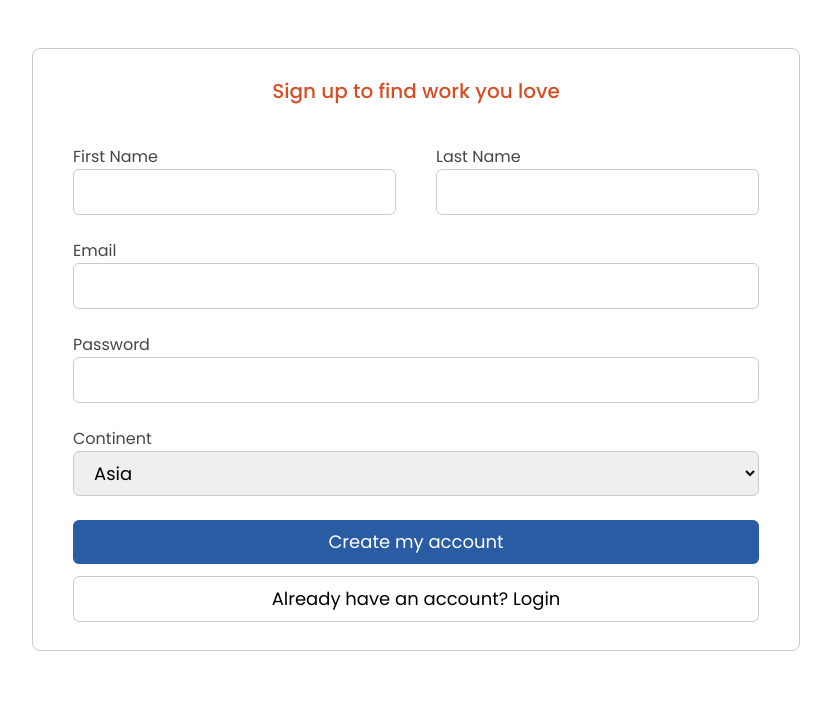
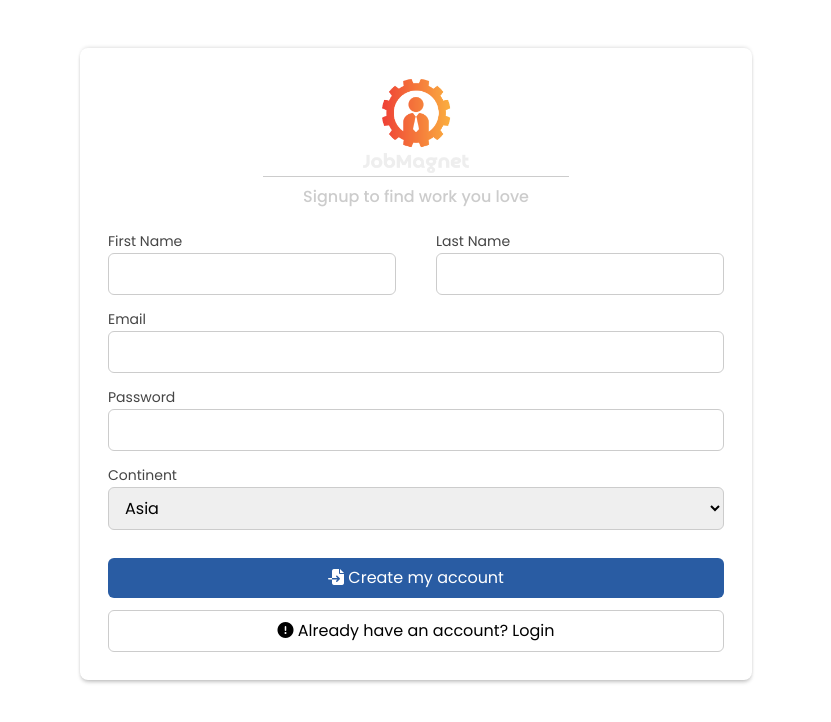
Before and after one commit to BhuvanPdDahal/JobMagnet, a React (Create React App) app in the folder client/: page /signup/1 in a window 1280 px wide. Shown: the top 722 px of the page, without its empty margins (224-1055 px from the left). Built offline with nearby package versions, Linux system fonts and the light colour scheme.

Commit message:
More UI updates

```diff
--- a/client/src/App.tsx
+++ b/client/src/App.tsx
@@ -36,7 +36,7 @@ function App() {
                         <Route path=':id' element={<JobDetails />} />
                         <Route path='create' element={<JobForm />} />
                         <Route path='search' element={<JobPosts />} />
-                        <Route path=':id/post' element={<ExpertiseForm />} />
+                        <Route path=':id/apply' element={<ExpertiseForm />} />
                     </Route>
                     <Route path='/freelancers/*'>
                         <Route index element={<Freelancers />} />
--- a/client/src/components/Auth/Auth.tsx
+++ b/client/src/components/Auth/Auth.tsx
@@ -2,6 +2,7 @@ import React, { useState, useEffect } from 'react';
 import { useLocation, useParams, useNavigate } from 'react-router-dom';
 import { useDispatch, useSelector } from 'react-redux';
 
+import Logo from '../../images/logo.png';
 import { signup, login } from '../../actions/auth';
 import { State } from '../../interfaces/store';
 
@@ -56,42 +57,46 @@ const Auth: React.FC = () => {
     const { isLoading } = useSelector((state: State) => state.auth);
 
     return (
-        <div className='my-12 max-w-3xl rounded-lg px-10 py-7 border border-solid border-grey mx-auto'>
-            <header className='text-center font-medium text-secondary text-xl'>{isSignup ? "Sign up" : "Log in"} to {userType === "client" ? "hire talent" : "find work you love"}</header>
+        <div className='h-100 w-100'>
+            <div className='my-12 max-w-2xl rounded-lg shadow-normal p-7 mx-auto'>
+                <div className='flex flex-col items-center'>
+                    <img src={Logo} className='h-100px' alt="Logo" />
+                    <header className='text-center font-medium text-grey px-10 text-md pt-2 border-t border-solid border-grey'>{isSignup ? "Signup" : "Login"} to {userType === "client" ? "hire talent" : "find work you love"}</header>
+                </div>
                 <form onSubmit={handleSubmit}>
                     {isSignup && (
                         <>
-                        <div className='flex gap-10 mt-10 mb-6'>
+                            <div className='flex gap-10 mt-5 mb-3'>
                                 <div className='w-full'>
-                                <label htmlFor="firstName" className='text-md text-textcolor'>First Name</label>
-                                <input onChange={handleChange} type="text" name='firstName' className='w-full outline-none text-lg px-4 py-2 rounded-md border border-solid border-grey focus:border-primary' id='firstName' required />
+                                    <label htmlFor="firstName" className='text-sm text-textcolor'>First Name</label>
+                                    <input onChange={handleChange} type="text" name='firstName' className='w-full outline-none px-3 py-2 rounded-md border border-solid border-grey focus:border-primary' id='firstName' required />
                                 </div>
                                 <div className='w-full'>
-                                <label htmlFor="lastName" className='text-md text-textcolor'>Last Name</label>
-                                <input onChange={handleChange} type="text" name='lastName' className='w-full outline-none text-lg px-4 py-2 rounded-md border border-solid border-grey focus:border-primary' id='lastName' required />
+                                    <label htmlFor="lastName" className='text-sm text-textcolor'>Last Name</label>
+                                    <input onChange={handleChange} type="text" name='lastName' className='w-full outline-none px-3 py-2 rounded-md border border-solid border-grey focus:border-primary' id='lastName' required />
                                 </div>
                             </div>
                             {userType === 'freelancer' && (
-                            <div className='mb-6'>
-                                <label htmlFor="skills" className='text-md text-textcolor'>Skills (Eg: developer, writer, designer)</label>
-                                <input onChange={handleChange} type="text" name='skills' className='w-full outline-none text-lg px-4 py-2 rounded-md border border-solid border-grey focus:border-primary' id='skills' required />
+                                <div className='mb-3'>
+                                    <label htmlFor="skills" className='text-sm text-textcolor'>Skills (Eg: developer, writer, designer)</label>
+                                    <input onChange={handleChange} type="text" name='skills' className='w-full outline-none px-3 py-2 rounded-md border border-solid border-grey focus:border-primary' id='skills' required />
                                 </div>
                             )}
                         </>
                     )}
 
-                <div className='mb-6'>
-                    <label htmlFor="email" className='text-md text-textcolor'>Email</label>
-                    <input onChange={handleChange} type="email" name='email' className='w-full outline-none text-lg px-4 py-2 rounded-md border border-solid border-grey focus:border-primary' id='email' required />
+                    <div className='mb-3'>
+                        <label htmlFor="email" className='text-sm text-textcolor'>Email</label>
+                        <input onChange={handleChange} type="email" name='email' className='w-full outline-none px-3 py-2 rounded-md border border-solid border-grey focus:border-primary' id='email' required />
                     </div>
-                <div className='mb-6'>
-                    <label htmlFor="password" className='text-md text-textcolor'>Password</label>
-                    <input onChange={handleChange} type="password" name='password' className='w-full outline-none text-lg px-4 py-2 rounded-md border border-solid border-grey focus:border-primary' id='password' required />
+                    <div className='mb-3'>
+                        <label htmlFor="password" className='text-sm text-textcolor'>Password</label>
+                        <input onChange={handleChange} type="password" name='password' className='w-full outline-none px-3 py-2 rounded-md border border-solid border-grey focus:border-primary' id='password' required />
                     </div>
                     {isSignup && (
-                    <div className='mb-6'>
-                        <label htmlFor="continent" className='text-md text-textcolor'>Continent</label>
-                        <select onChange={handleChange} name="continent" defaultValue={"Asia"} className='w-full outline-none text-lg px-4 py-2 rounded-md border border-solid border-grey focus:border-primary' id="continent">
+                        <div className='mb-3'>
+                            <label htmlFor="continent" className='text-sm text-textcolor'>Continent</label>
+                            <select onChange={handleChange} name="continent" defaultValue={"Asia"} className='w-full outline-none px-3 py-2 rounded-md border border-solid border-grey focus:border-primary' id="continent">
                                 <option value="Africa">Africa</option>
                                 <option value="Asia">Asia</option>
                                 <option value="Australia">Australia</option>
@@ -101,14 +106,18 @@ const Auth: React.FC = () => {
                             </select>
                         </div>
                     )}
-                <button className={`w-full text-white bg-primary rounded-md py-2 text-lg mb-3 transition-bg duration-200 ${isLoading ? 'bg-blue-300 cursor-wait' : 'hover:bg-blue-800'}`} type="submit">
+                    <button className={`w-full text-white bg-primary rounded-md py-2 mt-4 mb-3 transition-bg duration-200 ${isLoading ? 'bg-blue-300 cursor-wait' : 'hover:bg-blue-900'}`} type="submit">
+                        <i className="fa-solid fa-file-import"></i>
                         {isSignup
-                        ? isLoading ? "Creating your account..." : "Create my account"
-                        : isLoading ? "Logging in to your account..." : "Login to my account"
+                            ? isLoading ? " Creating your account..." : " Create my account"
+                            : isLoading ? " Logging in to your account..." : " Login to my account"
                         }
                     </button>
                 </form>
-            <button className='w-full border border-solid border-grey rounded-md py-2 text-lg transition-bg duration-200 hover:bg-grey' onClick={handleClick}>{isSignup ? "Already have an account? Login" : "Don't have an account? Signup"}</button>
+                <button className='w-full border border-solid border-grey rounded-md py-2 transition-bg duration-200 hover:bg-grey' onClick={handleClick}>
+                    <i className="fa-solid fa-circle-exclamation"></i> {isSignup ? "Already have an account? Login" : "Don't have an account? Signup"}
+                </button>
+            </div>
         </div>
     )
 }
--- a/client/src/components/Jobs/JobDetails.tsx
+++ b/client/src/components/Jobs/JobDetails.tsx
@@ -22,7 +22,7 @@ const JobDetails: React.FC = () => {
 
         } else {
             console.log('different user');
-            navigate(`/jobs/${id}/post`);
+            navigate(`/jobs/${id}/apply`);
         }
     };
 
@@ -78,7 +78,7 @@ const JobDetails: React.FC = () => {
                     <button onClick={handleClick} className='border border-solid border-grey rounded-md px-5 py-2 text-textcolor hover:text-primary'>{
                         isCurrentUser
                         ? <><i className="fa-solid fa-trash-can"></i> Delete this post</>
-                        : <><i className="fa-solid fa-box"></i> Post my expertise</>
+                        : <><i className="fa-solid fa-box"></i> Apply for the job</>
                     }</button>
                 </div>
             </main>
--- a/client/src/components/Utils/AlertBox.tsx
+++ b/client/src/components/Utils/AlertBox.tsx
@@ -6,7 +6,7 @@ interface AlertProp {
 
 const Error = ({ alert }: AlertProp) => {
     return (
-        <div className={`max-w-lg flex items-center gap-2 fixed z-20 top-3 right-100p pointer-events-none opacity-0 transition-all bg-white shadow-error rounded-md px-5 py-3 text-textcolor ${alert.show && "pointer-events-auto opacity-100 right-3"}`}>
+        <div className={`max-w-lg flex items-center gap-2 fixed z-20 top-3 right-100p pointer-events-none opacity-0 transition-all bg-white shadow-normal rounded-md px-5 py-3 text-textcolor ${alert.show && "pointer-events-auto opacity-100 right-3"}`}>
             <i className={`text-xl fa-solid ${alert.type === "error" ? "fa-triangle-exclamation text-secondary" : "fa-circle-check text-primary"}`}></i>
             <span className='text-lg'>{alert.message}</span>
         </div>
--- a/client/src/components/Utils/Navbar.tsx
+++ b/client/src/components/Utils/Navbar.tsx
@@ -13,7 +13,7 @@ const Navbar = () => {
     return (
         <>
             {!isSigning && (
-                <div className='shadow-normal sticky top-0 w-full bg-white z-10'>
+                <div className='shadow-nav sticky top-0 w-full bg-white z-10'>
                     <nav className='flex items-center justify-between mx-auto py-1 px-3 max-w-7xl'>
                         <Link to='/'>
                             <img className='h-100px' src={Logo} alt="JobMagnet" />
--- a/client/tailwind.config.js
+++ b/client/tailwind.config.js
@@ -19,8 +19,8 @@ module.exports = {
         "450px": "450px",
       },
       "boxShadow": {
-        'normal': '0 3px 6px -1px rgb(0 0 0 / 0.25)',
-        'error': '0 3px 4px -1px rgb(0 0 0 / 0.18), 0 2px 4px -2px rgb(0 0 0 / 0.18), 0 -2px 4px -2px rgb(0 0 0 / 0.18)',
+        'nav': '0 3px 6px -1px rgb(0 0 0 / 0.25)',
+        'normal': '0 3px 4px -1px rgb(0 0 0 / 0.18), 0 2px 4px -2px rgb(0 0 0 / 0.18), 0 -2px 4px -2px rgb(0 0 0 / 0.18)',
       },
       "colors": {
         "primary": "#295ca3",
@@ -36,6 +36,9 @@ module.exports = {
       },
       borderRadius: {
         "100px": "100px",
+      },
+      backgroundImage: {
+        'form-bg': "url('/src/images/form-bg.avif')",
       }
     },
   },
```
Also changed, not shown: client/src/components/Auth/UserType.tsx (+5 -3 lines), client/src/components/Jobs/ExpertiseForm.tsx (+18 -5 lines). Lines whose indentation alone changed are shown as unchanged.
